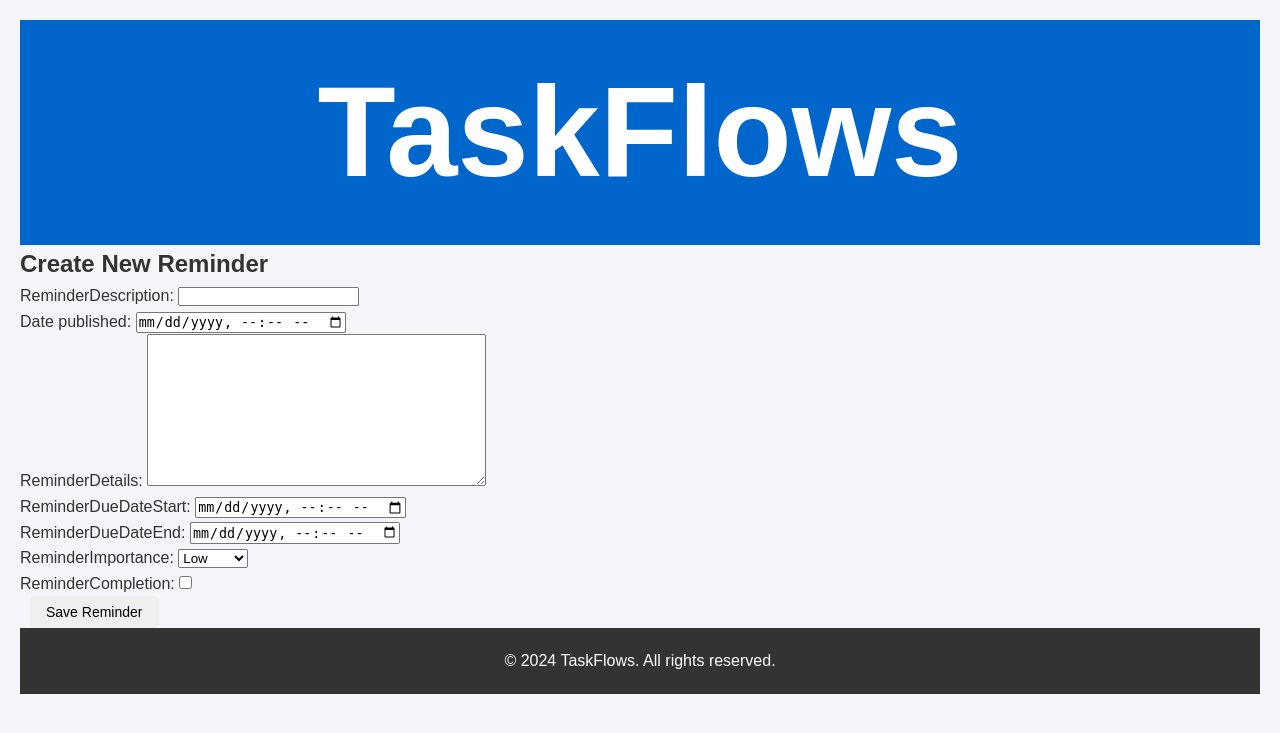
After one commit to SamuelAirs/FinalProjectSamuelAyers, a Django app: page /reminders/new/ in a window 1280 px wide. The commit adds this page. Shown: the top 733 px of the page. Run offline with Django 5.2, Linux system fonts and the light colour scheme.

Commit message:
New reminder page now functioning, and model has been updated to have a boolean for completion field

```diff
--- /dev/null
+++ b/taskFlows/reminders/forms.py
@@ -0,0 +1,12 @@
+from django import forms
+from .models import reminderBase
+
+class reminderForm(forms.ModelForm):
+    class Meta:
+        model = reminderBase
+        fields = ['reminderDescription', 'reminderCreationTime', 'reminderDetails', 'reminderDueDateStart', 'reminderDueDateEnd', 'reminderImportance', 'reminderCompletion']
+        widgets = {
+            'reminderCreationTime': forms.DateTimeInput(attrs={'type': 'datetime-local'}),
+            'reminderDueDateStart': forms.DateTimeInput(attrs={'type': 'datetime-local'}),
+            'reminderDueDateEnd': forms.DateTimeInput(attrs={'type': 'datetime-local'}),
+        }
--- a/taskFlows/reminders/models.py
+++ b/taskFlows/reminders/models.py
@@ -1,5 +1,3 @@
-import datetime
-
 from django.db import models
 from django.utils import timezone
 
@@ -7,12 +5,14 @@ class reminderBase(models.Model):
     reminderDescription = models.CharField(max_length=250)
     reminderCreationTime = models.DateTimeField("date published")
     reminderDetails = models.TextField(max_length=1000, default='')
-    reminderDueDateStart = models.DateTimeField(null=True)
-    reminderDueDateEnd = models.DateTimeField(null=True)
-    reminderImportance = models.IntegerChoices('1', '2', '3', '4')
-    reminderCompletion = models.IntegerChoices('0', '1')
+    reminderDueDateStart = models.DateTimeField(null=True, blank=True)
+    reminderDueDateEnd = models.DateTimeField(null=True, blank=True)
+    reminderImportance = models.IntegerField(choices=[(1, 'Low'), (2, 'Medium'), (3, 'High'), (4, 'Critical')], default=1)
+    reminderCompletion = models.BooleanField(default=False)
+
     def __str__(self):
         return self.reminderDescription
 
     def was_published_recently(self):
-        return self.pub_date >= timezone.now() - datetime.timedelta(days=1)
+        now = timezone.now()
+        return now - datetime.timedelta(days=1) <= self.reminderCreationTime <= now
--- a/taskFlows/reminders/templates/reminders/base.html
+++ b/taskFlows/reminders/templates/reminders/base.html
@@ -17,8 +17,9 @@
             <nav>
                 <ul>
                     <li><a href="{% url 'reminders:index' %}">Home</a></li>
-                    <li><a href="{% url 'reminders:index' %}">New Reminder</a></li>
-                    <li><a href="{% url 'reminders:index' %}">Calendar</a></li>
+                    <li><a href="{% url 'reminders:createReminder' %}">New Reminder</a></li>
+                    <li><a href="{% url 'reminders:' %}">Completed Reminders</a></li>
+                    <li><a href="{% url 'reminders:' %}">Calendar</a></li>
                 </ul>
             </nav>
             <form action="{% url 'logout' %}" method="post" class="logout-form">
--- /dev/null
+++ b/taskFlows/reminders/templates/reminders/createReminder.html
@@ -0,0 +1,10 @@
+{% extends "reminders/base.html" %}
+
+{% block content %}
+<h2>Create New Reminder</h2>
+<form method="post">
+    {% csrf_token %}
+    {{ form.as_p }}
+    <button type="submit">Save Reminder</button>
+</form>
+{% endblock %}
--- a/taskFlows/reminders/urls.py
+++ b/taskFlows/reminders/urls.py
@@ -5,5 +5,6 @@ from . import views
 app_name = 'reminders'
 urlpatterns = [
     path("", views.IndexView.as_view(), name="index"),
-    path("<int:reminders_id>/", views.detail, name='detail')
+    path("<int:reminders_id>/", views.detail, name='detail'),
+    path('new/', views.createReminder, name='createReminder'),
 ]
--- a/taskFlows/reminders/views.py
+++ b/taskFlows/reminders/views.py
@@ -3,11 +3,11 @@ from django.shortcuts import render
 # Create your views here.
 from django.http import HttpResponse, Http404
 from django.template import loader
-from django.shortcuts import render
+from django.shortcuts import render, redirect
 from django.views import generic
 
 from .models import reminderBase
-
+from .forms import reminderForm
 
 class IndexView(generic.ListView):
     template_name = 'reminders/index.html'
@@ -31,3 +31,13 @@ def detail(request, reminders_id):
     except reminderBase.DoesNotExist:
         raise Http404("Question does not exist")
     return render(request, "reminders/detail.html", {"reminder": reminder})
+
+def createReminder(request):
+    if request.method == 'POST':
+        form = reminderForm(request.POST)
+        if form.is_valid():
+            form.save()
+            return redirect('reminders:index')
+    else:
+        form = reminderForm()
+    return render(request, 'reminders/createReminder.html', {'form': form})
```
